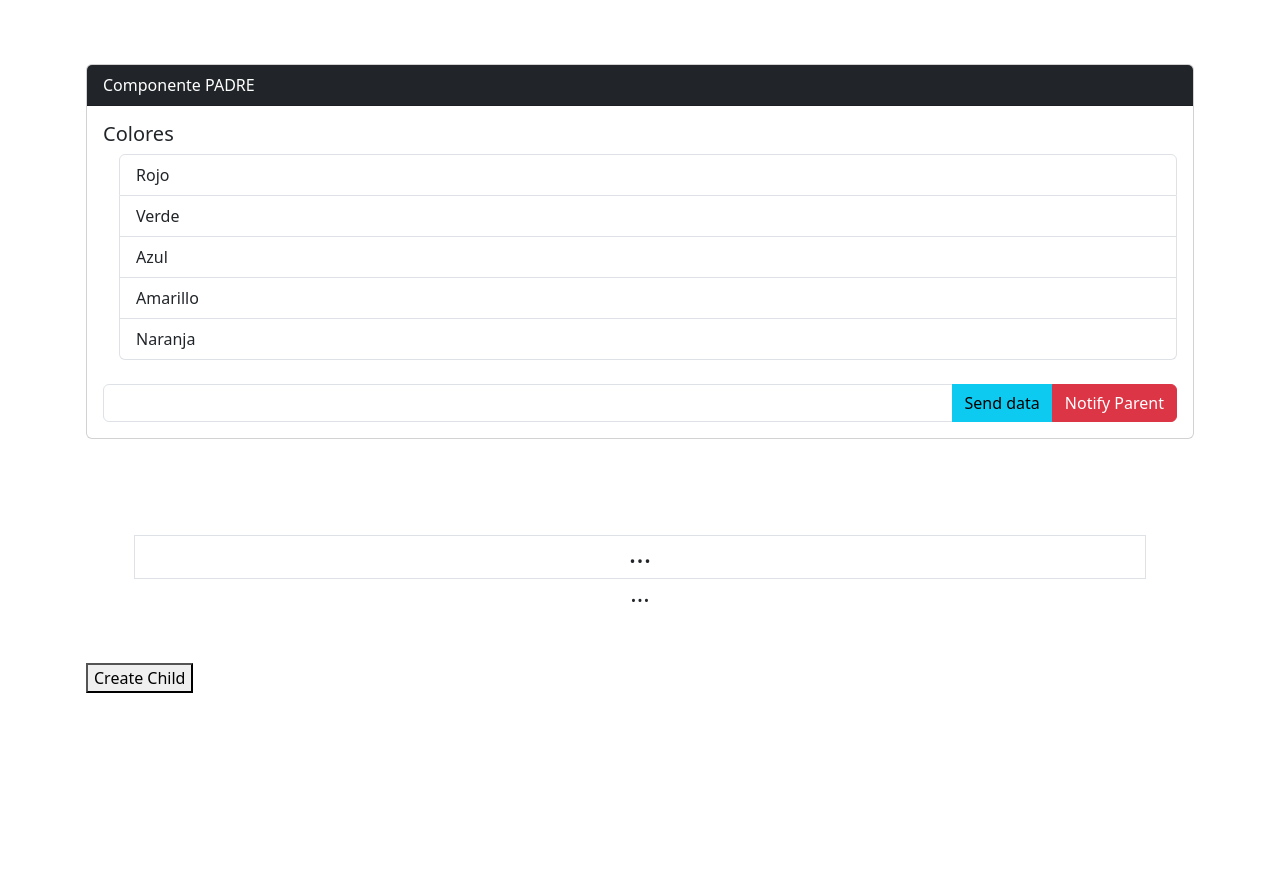
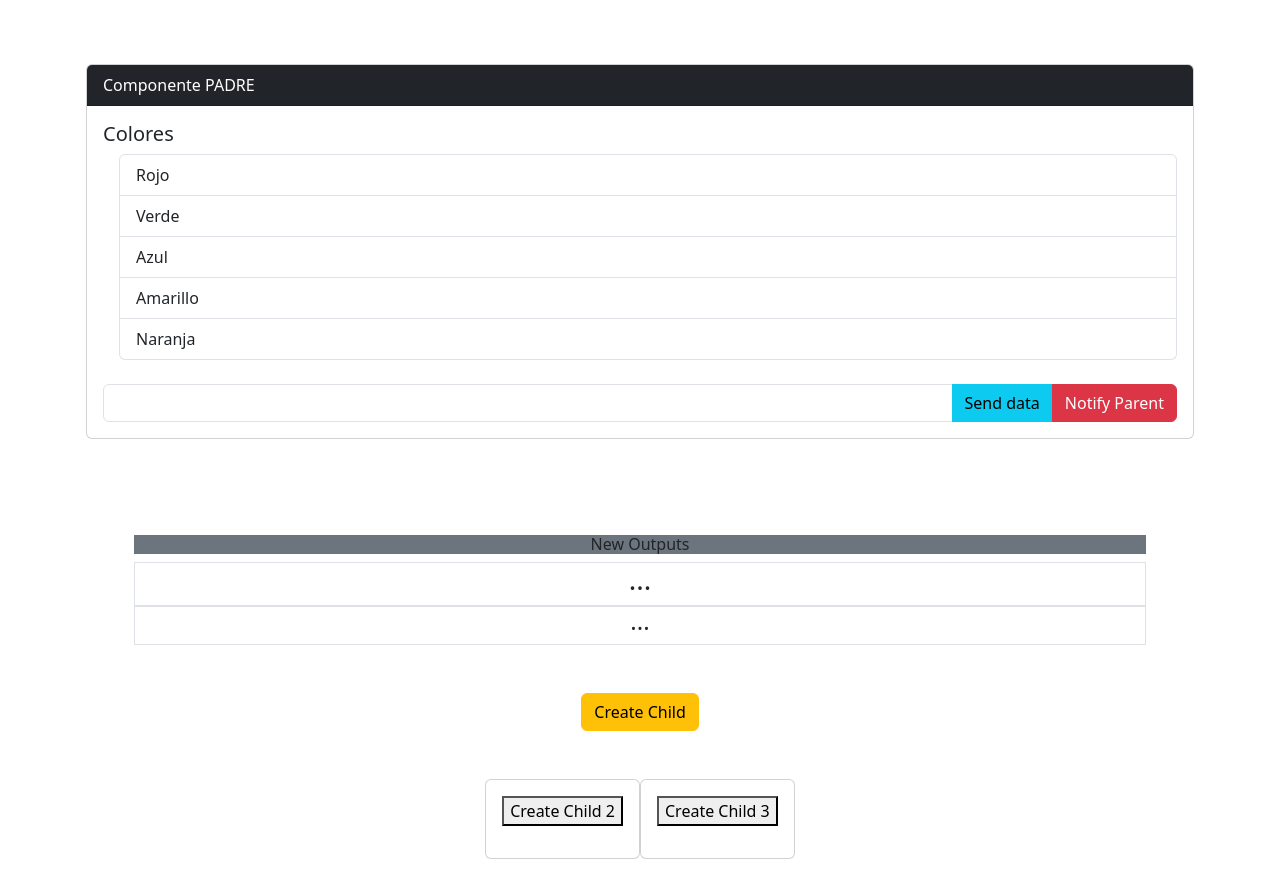
Before and after one commit to PePeWee07/Practica_Angular17, an Angular app: page /padre in a window 1280 px wide. Before the commit the page ends 800 px from the top, so only its background shows below. Built offline with nearby package versions, Linux system fonts and the light colour scheme.

Commit message:
observables outputs

```diff
--- a/src/app/components/hijo/hijo.component.ts
+++ b/src/app/components/hijo/hijo.component.ts
@@ -7,6 +7,8 @@ import {
   ViewChild,
   output,
 } from '@angular/core';
+import { interval, take } from 'rxjs';
+import { outputFromObservable } from '@angular/core/rxjs-interop';
 
 @Component({
   selector: 'app-hijo',
@@ -39,4 +41,15 @@ export class HijoComponent {
     this.onNameChange.emit('Message from Child');
     this.nameChangeAlias.emit('Message from Child with alias');
   }
+
+  // With Observables
+  private interval$ = interval(1000);
+  timeChange = outputFromObservable(this.interval$); //crear un output basado en el observable
+
+  // With Observables and alias
+  private intervalAlias$ = interval(2000).pipe(take(5));
+  timeChangeAlias = outputFromObservable(this.intervalAlias$, {
+    alias: 'myOutputAlias',
+  }); //crear un output basado en el observable
+
 }
--- a/src/app/components/padre/padre.component.html
+++ b/src/app/components/padre/padre.component.html
@@ -28,15 +28,45 @@
 </div>
 
 <div class="randontext container text-center mt-5 p-5">
+  <h6 class="bg-secondary">New Outputs</h6>
   <div class="border">
     <h3>{{ newTitle }}</h3>
   </div>
-  <div class="borde">
+  <div class="border">
     <h4>{{ nameAlias }}</h4>
   </div>
 </div>
 
-<div class="outputProgramaly">
-  <button (click)="createChild()">Create Child</button>
+<div class="outputProgramaly d-flex justify-content-center aling-items-center">
+  <button class="btn btn-warning" (click)="createChild()">Create Child</button>
     <ng-template #childContainer></ng-template>
 </div>
+
+<div class="d-flex justify-content-center aling-items-center">
+
+  <div class="card mt-5">
+    <div class="card-body">
+      <button (click)="createChild2()">Create Child 2</button>
+      <ul>
+        @for (item of arrayNumber; track $index) {
+          <li>{{item}}</li>
+        }
+      </ul>
+      <ng-template #childContainer2></ng-template>
+    </div>
+  </div>
+
+  <br>
+
+  <div class="card mt-5">
+    <div class="card-body">
+      <button (click)="createChild3()">Create Child 3</button>
+      <ul>
+        @for (item of arrayNumberLimited; track $index) {
+          <li>{{item}}</li>
+        }
+      </ul>
+      <ng-template #childContainer3></ng-template>
+    </div>
+
+</div>
--- a/src/app/components/padre/padre.component.ts
+++ b/src/app/components/padre/padre.component.ts
@@ -1,5 +1,7 @@
-import { Component, ComponentRef, ViewChild, ViewContainerRef } from '@angular/core';
+import { Component, ComponentRef, OnDestroy, ViewChild, ViewContainerRef } from '@angular/core';
 import { HijoComponent } from '../hijo/hijo.component';
+import { outputToObservable } from '@angular/core/rxjs-interop';
+import { Subscription } from 'rxjs';
 
 @Component({
   selector: 'app-padre',
@@ -8,7 +10,7 @@ import { HijoComponent } from '../hijo/hijo.component';
   templateUrl: './padre.component.html',
   styleUrl: './padre.component.scss'
 })
-export class PadreComponent {
+export class PadreComponent implements OnDestroy{
 
   dataPadre: string = 'Mensaje desde el padre';
 
@@ -57,4 +59,61 @@ export class PadreComponent {
     });
   }
 
+
+  //OUTPUT BASADO EN OBSERVABLES
+  @ViewChild('childContainer2', { read: ViewContainerRef }) container2!: ViewContainerRef;
+  private childComponentRef2!: ComponentRef<HijoComponent>;
+  private timeChangeSubscription!: Subscription;
+  createChild2() {
+    this.container2.clear();
+
+    this.childComponentRef2 = this.container2.createComponent(HijoComponent);
+
+    // Usar outputToObservable para convertir el output a un observable
+    this.timeChangeSubscription = outputToObservable(this.childComponentRef2.instance.timeChange)
+      .subscribe((time: number) => {
+        this.onTimeChange(time);
+      });
+  }
+
+  arrayNumber: Array<number> = [];
+  onTimeChange(time: number) {
+    this.arrayNumber.push(time);
+  }
+
+  // Desuscribirse al destruir el componente padre
+  ngOnDestroy() {
+    if (this.timeChangeSubscription) {
+      this.timeChangeSubscription.unsubscribe();
+    }
+  }
+
+
+  //OUTPUT BASADO EN OBSERVABLES
+  @ViewChild('childContainer3', { read: ViewContainerRef }) container3!: ViewContainerRef;
+  private childComponentRef3!: ComponentRef<HijoComponent>;
+  private timeChangeLimitedSubscription!: Subscription;
+
+  createChild3(){
+    this.container2.clear();
+
+    this.childComponentRef3 = this.container3.createComponent(HijoComponent);
+
+    this.timeChangeLimitedSubscription = outputToObservable(this.childComponentRef3.instance.timeChangeAlias)
+      .subscribe({
+        next: (time: number) => {
+          this.onTimeChangeLimited(time);
+        },
+        complete: () => {
+          alert('Se ha completado la emisión de datos');
+        }
+      });
+  }
+
+  arrayNumberLimited: Array<number> = [];
+  onTimeChangeLimited(time: number) {
+    this.arrayNumberLimited.push(time);
+  }
+
+
 }
```
